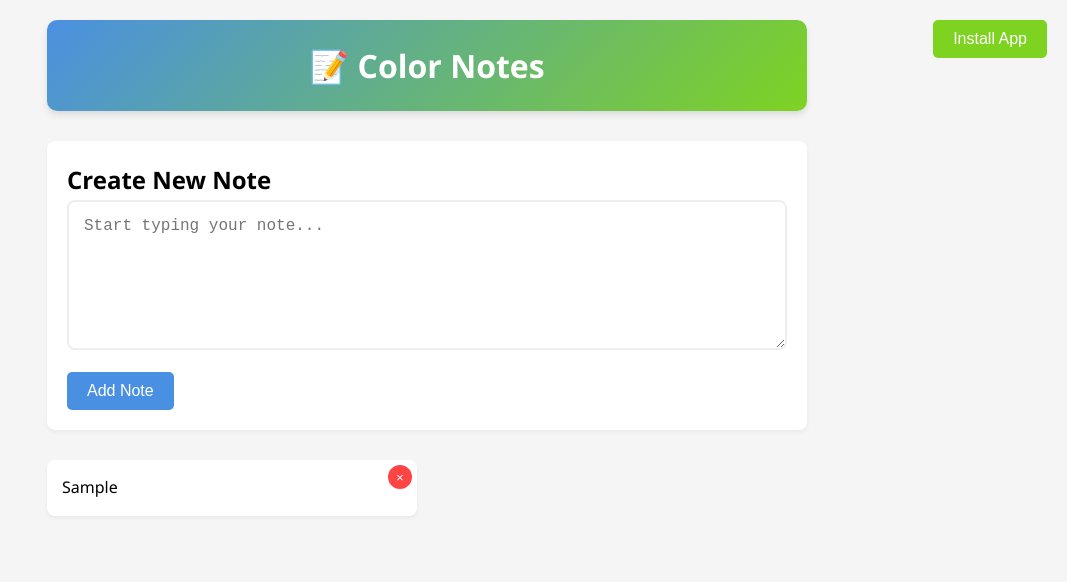
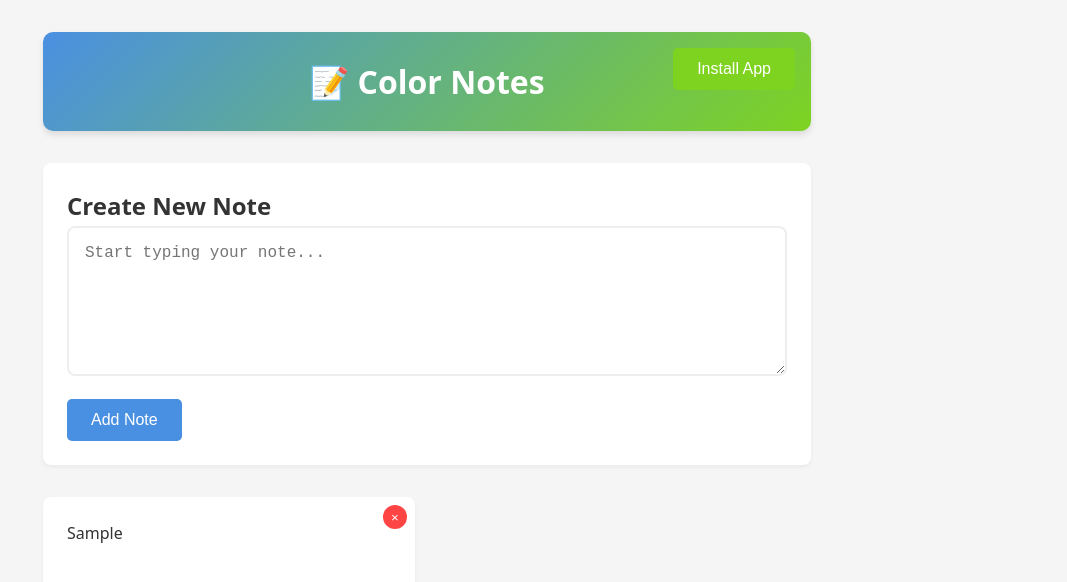
Before and after one commit to Suraj123Sj/Typing-test-, a plain HTML site: page index.html in a window 1280 px wide. Both pictures are taken after typing "Sample" into the empty fields and a click on the button "Add Note". Shown: the whole page, without its empty margins (213-1280 px from the left). Drawn offline with Linux system fonts and the light colour scheme.

Commit message:
Update styles.css

```diff
--- a/styles.css
+++ b/styles.css
@@ -3,40 +3,51 @@
     --secondary-color: #7ed321;
     --background: #f5f5f5;
     --note-bg: #ffffff;
+    --danger: #ff4444;
+    --text-primary: #333;
 }
 
-* {
+/* Reset and Base Styles */
+*, *::before, *::after {
     margin: 0;
     padding: 0;
     box-sizing: border-box;
 }
 
+html {
+    scroll-behavior: smooth;
+}
+
 body {
-    font-family: 'Segoe UI', Tahoma, Geneva, Verdana, sans-serif;
+    font-family: system-ui, -apple-system, 'Segoe UI', Roboto, 'Helvetica Neue', sans-serif;
     background-color: var(--background);
     line-height: 1.6;
+    color: var(--text-primary);
 }
 
+/* Layout */
 .container {
-    max-width: 800px;
+    max-width: min(800px, 90%);
     margin: 0 auto;
-    padding: 20px;
+    padding: 2rem 1rem;
 }
 
 .app-header {
+    position: relative; /* Added for install button positioning */
     text-align: center;
-    margin-bottom: 30px;
-    padding: 20px;
+    margin-bottom: 2rem;
+    padding: 1.5rem;
     background: linear-gradient(135deg, var(--primary-color), var(--secondary-color));
     color: white;
     border-radius: 10px;
     box-shadow: 0 4px 6px rgba(0, 0, 0, 0.1);
 }
 
+/* Form Styles */
 .note-form {
-    margin-bottom: 30px;
+    margin-bottom: 2rem;
     background: var(--note-bg);
-    padding: 20px;
+    padding: 1.5rem;
     border-radius: 8px;
     box-shadow: 0 2px 4px rgba(0, 0, 0, 0.05);
 }
@@ -44,25 +55,46 @@ body {
 .note-input {
     width: 100%;
     height: 150px;
-    padding: 15px;
+    padding: 1rem;
     border: 2px solid #eee;
     border-radius: 8px;
     resize: vertical;
-    font-size: 16px;
-    margin-bottom: 15px;
+    font-size: 1rem;
+    margin-bottom: 1rem;
+    transition: border-color 0.3s ease;
 }
 
+.note-input:focus {
+    border-color: var(--primary-color);
+    outline: none;
+}
+
+/* Button Styles */
 .btn {
-    padding: 10px 20px;
+    padding: 0.75rem 1.5rem;
     border: none;
     border-radius: 5px;
     cursor: pointer;
-    font-size: 16px;
-    transition: transform 0.2s, box-shadow 0.2s;
+    font-size: 1rem;
+    transition:
+        transform 0.2s ease,
+        box-shadow 0.2s ease,
+        opacity 0.2s ease;
+    -webkit-tap-highlight-color: transparent;
+}
+
+.btn:hover {
+    opacity: 0.9;
+    box-shadow: 0 2px 4px rgba(0, 0, 0, 0.1);
 }
 
 .btn:active {
     transform: scale(0.98);
+}
+
+.btn:focus-visible {
+    outline: 2px solid var(--primary-color);
+    outline-offset: 2px;
 }
 
 .add-btn {
@@ -74,25 +106,51 @@ body {
     background-color: var(--secondary-color);
     color: white;
     position: absolute;
-    top: 20px;
-    right: 20px;
+    top: 1rem;
+    right: 1rem;
 }
 
+/* Notes Grid */
 .notes-container {
     display: grid;
     grid-template-columns: repeat(auto-fill, minmax(250px, 1fr));
-    gap: 20px;
+    gap: 1.5rem;
+    padding-bottom: 2rem;
 }
 
 .note-card {
+    position: relative;
     background: var(--note-bg);
-    padding: 15px;
+    padding: 1.5rem;
     border-radius: 8px;
-    position: relative;
     box-shadow: 0 2px 4px rgba(0, 0, 0, 0.05);
     animation: slideIn 0.3s ease;
+    min-height: 120px;
 }
 
+/* Delete Button */
+.delete-btn {
+    position: absolute;
+    top: 0.5rem;
+    right: 0.5rem;
+    background: var(--danger);
+    color: white;
+    border: none;
+    border-radius: 50%;
+    width: 24px;
+    height: 24px;
+    cursor: pointer;
+    display: flex;
+    align-items: center;
+    justify-content: center;
+    transition: background-color 0.2s ease;
+}
+
+.delete-btn:hover {
+    background-color: #cc0000;
+}
+
+/* Animations */
 @keyframes slideIn {
     from {
         transform: translateY(20px);
@@ -104,24 +162,37 @@ body {
     }
 }
 
-.delete-btn {
-    position: absolute;
-    top: 5px;
-    right: 5px;
-    background: #ff4444;
-    color: white;
-    border: none;
-    border-radius: 50%;
-    width: 24px;
-    height: 24px;
-    cursor: pointer;
-    display: flex;
-    align-items: center;
-    justify-content: center;
-}
-
+/* PWA Specific Styles */
 @media (display-mode: standalone) {
     .install-btn {
         display: none;
     }
+
+    body {
+        padding-top: env(safe-area-inset-top);
+        padding-bottom: env(safe-area-inset-bottom);
+    }
 }
+
+/* Accessibility */
+@media (prefers-reduced-motion: reduce) {
+    * {
+        animation-duration: 0.01ms !important;
+        animation-iteration-count: 1 !important;
+        transition-duration: 0.01ms !important;
+        scroll-behavior: auto !important;
+    }
+}
+
+/* Print Styles */
+@media print {
+    .app-header, .install-btn {
+        display: none;
+    }
+
+    .note-card {
+        box-shadow: none;
+        border: 1px solid #ddd;
+        page-break-inside: avoid;
+    }
+}
```
